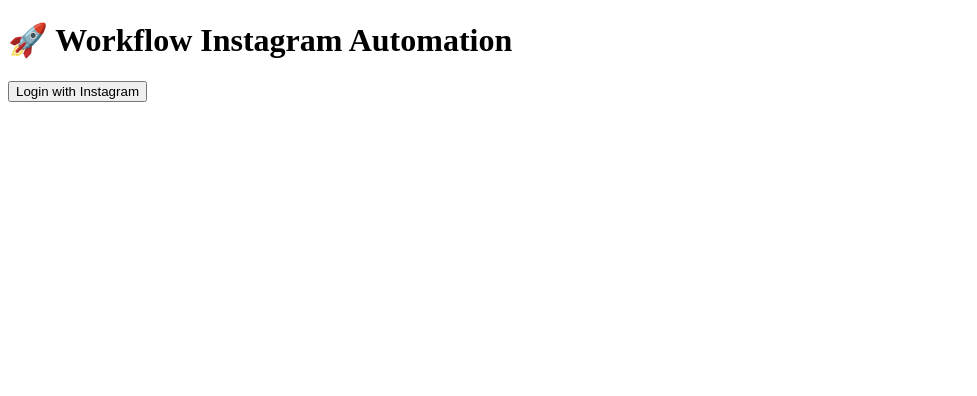
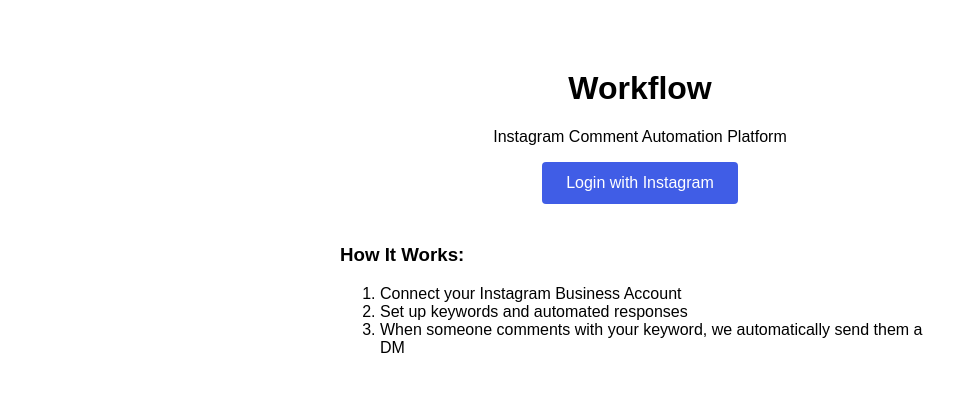
Before and after one commit to surya9634/work-flow-ig, a website: page public/index.html in a window 1280 px wide. Shown: the whole page, without its empty margins (0-977 px from the left). Drawn offline with Linux system fonts and the light colour scheme.

Commit message:
Update index.html

```diff
--- a/public/index.html
+++ b/public/index.html
@@ -1,15 +1,42 @@
 <!DOCTYPE html>
-<html>
+<html lang="en">
 <head>
-  <title>Workflow IG Automation</title>
+  <meta charset="UTF-8">
+  <meta name="viewport" content="width=device-width, initial-scale=1.0">
+  <title>Workflow - Instagram Automation</title>
+  <style>
+    body { font-family: Arial, sans-serif; max-width: 600px; margin: 0 auto; padding: 20px; }
+    .container { text-align: center; margin-top: 50px; }
+    .btn { background-color: #405DE6; color: white; padding: 12px 24px;
+           border: none; border-radius: 4px; font-size: 16px; cursor: pointer; }
+    .features { margin-top: 40px; text-align: left; }
+  </style>
 </head>
 <body>
-  <h1>🚀 Workflow Instagram Automation</h1>
-  <button onclick="login()">Login with Instagram</button>
+  <div class="container">
+    <h1>Workflow</h1>
+    <p>Instagram Comment Automation Platform</p>
+    <button class="btn" onclick="loginWithInstagram()">Login with Instagram</button>
+
+    <div class="features">
+      <h3>How It Works:</h3>
+      <ol>
+        <li>Connect your Instagram Business Account</li>
+        <li>Set up keywords and automated responses</li>
+        <li>When someone comments with your keyword, we automatically send them a DM</li>
+      </ol>
+    </div>
+  </div>
 
   <script>
-    function login() {
-      window.location.href = 'https://work-flow-ig-1.onrender.com/auth/instagram-login';
+    function loginWithInstagram() {
+      window.location.href = '/auth/instagram';
+    }
+
+    // Handle auth errors
+    const urlParams = new URLSearchParams(window.location.search);
+    if (urlParams.get('error') === 'auth_failed') {
+      alert('Instagram login failed. Please try again.');
     }
   </script>
 </body>
```
